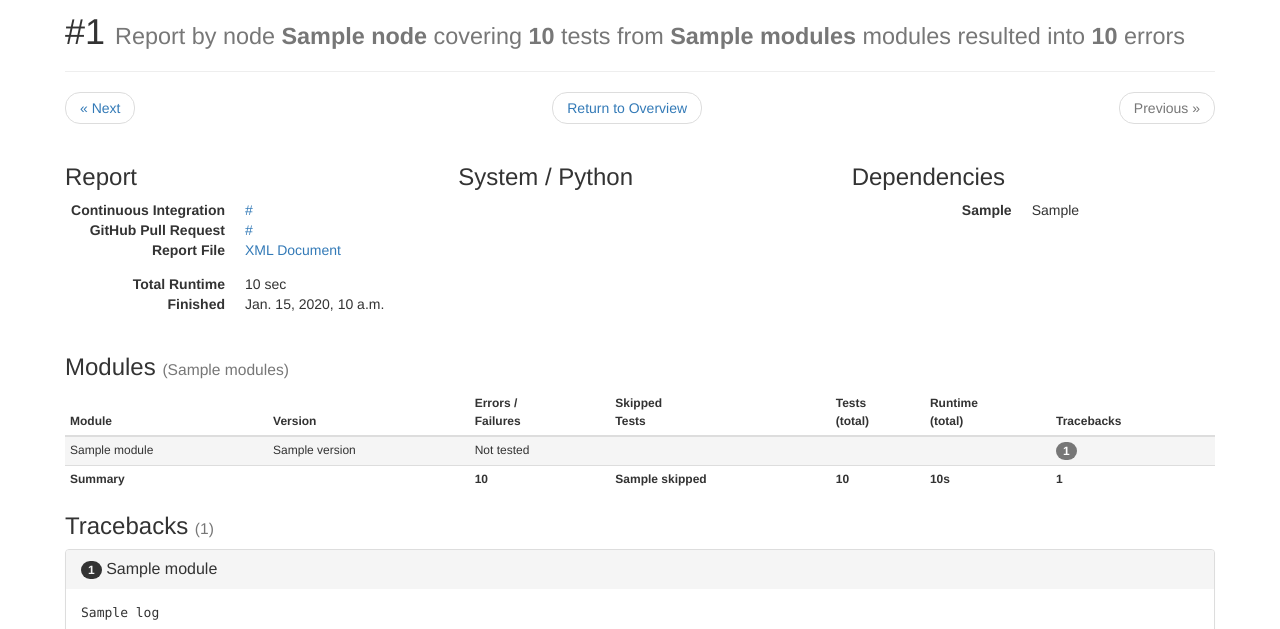
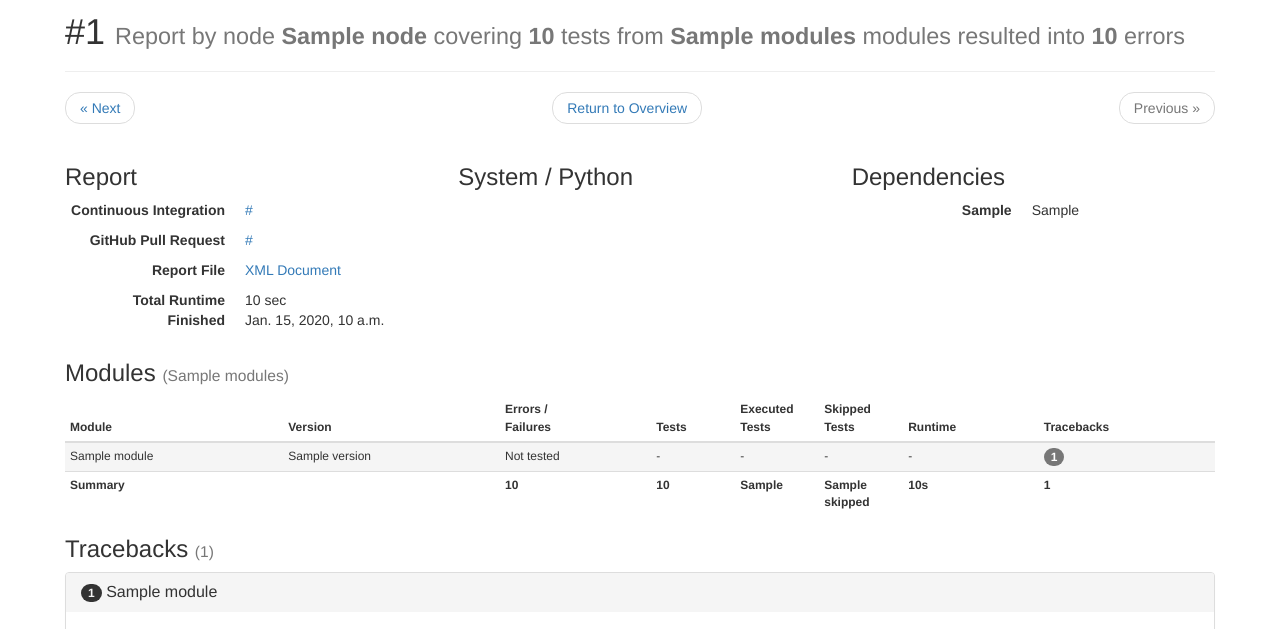
Before and after one commit to obspy/reporter, a Django app: template src/reporter/core/templates/report.html in a window 1280 px wide. Shown: the part 88-717 px from the top of the page. Run offline with Django 3.2, Linux system fonts and the light colour scheme; the template is opened without the code that fills it: most values are stand-ins (such as "Sample title", 1, 10 or a date in 2020); some libraries are stand-ins or nearby versions.

Commit message:
wokring on index and report html pages

```diff
--- a/src/reporter/core/models.py
+++ b/src/reporter/core/models.py
@@ -31,6 +31,12 @@ class Report(models.Model):
 
     class Meta:
         ordering = ['-datetime']
+
+    @property
+    def executed_tests(self):
+        if self.skipped:
+            return self.tests - self.skipped
+        return self.tests
 
     @property
     def timestamp(self):
--- a/src/reporter/core/static/base.css
+++ b/src/reporter/core/static/base.css
@@ -113,8 +113,6 @@ h5 { font-weight: bold; }
     border-radius:6px 0 6px 6px;
 }
 
-/* footer */
-
 html {
   margin:0;
   padding:0;
@@ -153,3 +151,12 @@ footer {
 .table {
   font-size: 12px!important;
 }
+
+ul.filter {
+  list-style-type: none;
+  padding-left: 15px;
+}
+
+dl {
+    margin-bottom: 10px;
+}
--- a/src/reporter/core/templates/report.html
+++ b/src/reporter/core/templates/report.html
@@ -53,27 +53,35 @@
 <div class="row">
   <div class="col-md-4">
     <h3>Report</h3>
+{% if one_version %}
     <dl class="dl-horizontal">
-{% if one_version %}
-      <dt style="margin-bottom: 0.5em;">ObsPy Version</dt>
-      <dd style="margin-bottom: 0.5em;" title="{{ report.installed }}">
+      <dt>ObsPy Version</dt>
+      <dd title="{{ report.installed }}">
         {% if report.is_git %}
         <a href="https://github.com/obspy/obspy/tree/{{ report.git_commit_hash }}">{{ report.installed|truncatechars:30 }}</a>
         {% else %}
         {{ report.installed|truncatechars:30 }}
         {% endif %}
       </dd>
+    </dl>
 {% endif %}
 {% if ciurl %}
+    <dl class="dl-horizontal">
       <dt>Continuous Integration</dt>
       <dd><a href="{{ ciurl }}">{{ ciurl }}</a></dd>
+    </dl>
 {% endif %}
 {% if prurl %}
+    <dl class="dl-horizontal">
       <dt>GitHub Pull Request</dt>
       <dd><a href="{{ prurl }}">{{ prurl }}</a></dd>
+    </dl>
 {% endif %}
-      <dt style="margin-bottom: 0.5em;">Report File</dt>
-      <dd style="margin-bottom: 0.5em;"><a href="{% url 'report_xml' report.pk %}">XML Document</a></dd>
+    <dl class="dl-horizontal">
+      <dt>Report File</dt>
+      <dd><a href="{% url 'report_xml' report.pk %}">XML Document</a></dd>
+    </dl>
+    <dl class="dl-horizontal">
       <dt>Total Runtime</dt>
       <dd>{{ report.timetaken|floatformat }} sec</dd>
       <dt>Finished</dt>
@@ -111,9 +119,10 @@
       <th class="hidden-xs">Version</th>
 {% endif %}
       <th>Errors /<br />Failures</th>
-      <th class="hidden-xs">Skipped<br/>Tests</th>
-      <th class="hidden-xs">Tests<br />(total)</th>
-      <th class="hidden-xs">Runtime<br />(total)</th>
+      <th style="width: 7em;" class="hidden-xs">Tests</th>
+      <th style="width: 7em;" class="hidden-xs">Executed<br/>Tests</th>
+      <th style="width: 7em;" class="hidden-xs">Skipped<br/>Tests</th>
+      <th class="hidden-xs">Runtime</th>
       <th>Tracebacks</th>
     </tr>
   </thead>
@@ -126,12 +135,16 @@
 {% endif %}
 {% if module.tested %}
       <td>{{ module.sum|default:'<span class="muted">-</span>' }}</td>
+      <td class="hidden-xs">{{ module.tests }}</td>
+      <td class="hidden-xs">{{ module.executed_tests|default:'<span class="muted">-</span>' }}</td>
       <td class="hidden-xs">{{ module.skipped|default:'<span class="muted">-</span>' }}</td>
-      <td class="hidden-xs">{{ module.tests }}</td>
       <td class="hidden-xs">{{ module.timetaken|floatformat }}s</td>
 {% else %}
       <td class="muted">Not tested</td>
-      <td class="hidden-xs" colspan="3"> </td>
+      <td class="hidden-xs"><span class="muted">-</span></td>
+      <td class="hidden-xs"><span class="muted">-</span></td>
+      <td class="hidden-xs"><span class="muted">-</span></td>
+      <td class="hidden-xs"><span class="muted">-</span></td>
 {% endif %}
       <td>
 {% for traceback in module.tracebacks %}
@@ -150,10 +163,11 @@
       <th class="hidden-xs"></th>
 {% endif %}
       <th>{{ report.sum|default:'<span class="muted">-</span>' }}</th>
+      <th class="hidden-xs">{{ report.tests }}</th>
+      <th class="hidden-xs">{{ report.executed_tests }}</th>
       <th class="hidden-xs">{{ report.skipped|default:'<span class="muted">-</span>' }}</th>
-      <th class="hidden-xs">{{ report.tests }}</th>
       <th class="hidden-xs">{{ report.timetaken|floatformat }}s</th>
-      <th>{{ tracebacks|length }}</th>
+      <th>{{ tracebacks|length|default:'<span class="muted">-</span>' }}</th>
     </tr>
   </tfoot>
 </table>
--- a/src/reporter/settings.py
+++ b/src/reporter/settings.py
@@ -160,9 +160,7 @@ TEMPLATES = [{
 # django-debug-toolbar + django-debug-toolbar-template-timings
 
 def show_toolbar(request):
-    if not request.user.is_superuser:
-        return False
-    if request.GET.get('dtb'):
+    if request.user.is_superuser:
         return True
     return False
 
```
Also changed, not shown: src/reporter/core/templates/index.html (+5 -5 lines), src/reporter/core/views.py (+6 -3 lines).
